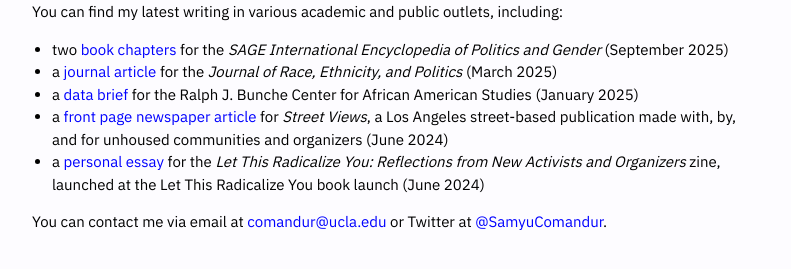
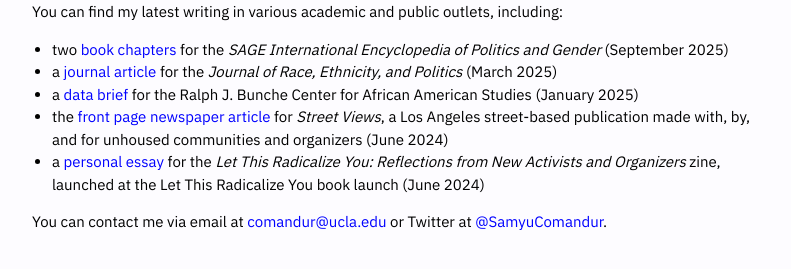
Before and after one commit to samyuc/samyuc.github.io, a Jekyll site: the page built from index.html, in a window 1280 px wide. Shown: the part 538-807 px from the top of the page, without its empty margins (238-1029 px from the left). Built offline with Jekyll 4.4.1, drawn with Linux system fonts in a browser that asks for light colours.

Commit message:
Update index.html

```diff
--- a/index.html
+++ b/index.html
@@ -18,7 +18,7 @@ You can find my latest writing in various academic and public outlets, including
 <dt><li> two <a href="https://us.sagepub.com/en-us/nam/the-sage-international-encyclopedia-of-politics-and-gender/book286827">book chapters</a> for the <i>SAGE International Encyclopedia of Politics and Gender</i> (September 2025)</li>
 <dt><li> a <a href=https://www.cambridge.org/core/journals/journal-of-race-ethnicity-and-politics/article/views-on-men-behaving-badly-male-public-opinion-and-the-2021-capitol-insurrection/1BCD3FECB9540D7ACF8E542AA7DFB451">journal article</a> for the <i>Journal of Race, Ethnicity, and Politics</i> (March 2025)</li>
 <dt><li> a <a href=https://bunchecenter.ucla.edu/wp-content/uploads/sites/112/2025/02/LA_Wildfire_Altadena_Black_Community_Report.pdf">data brief</a> for the Ralph J. Bunche Center for African American Studies (January 2025)</li>
-<dt><li> a <a href=https://streetviewsla.com/street-views-second-edition.pdf">front page newspaper article</a> for <i>Street Views</i>, a Los Angeles street-based publication made with, by, and for unhoused communities and organizers (June 2024)</li>
+<dt><li> the <a href=https://streetviewsla.com/street-views-second-edition.pdf">front page newspaper article</a> for <i>Street Views</i>, a Los Angeles street-based publication made with, by, and for unhoused communities and organizers (June 2024)</li>
 <dt><li> a <a href=https://streetviewsla.com/street-views-second-edition.pdf">personal essay</a> for the <i>Let This Radicalize You: Reflections from New Activists and Organizers</i> zine, launched at the Let This Radicalize You book launch (June 2024)</li></dd></dt></dl></li></ul>
 
 You can contact me via email at <a href="mailto:comandur@ucla.edu">comandur@ucla.edu</a> or Twitter at <a href="https://twitter.com/samyucomandur">@SamyuComandur</a>.
```
